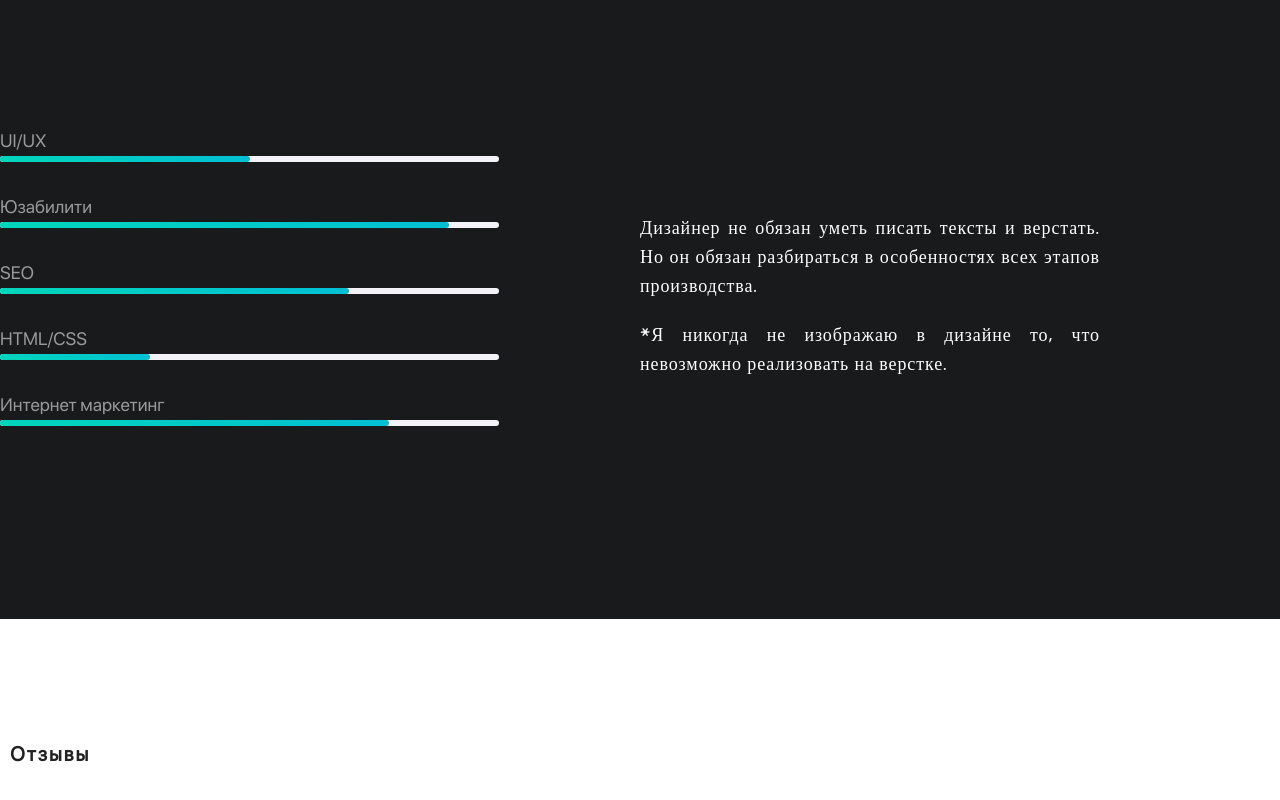
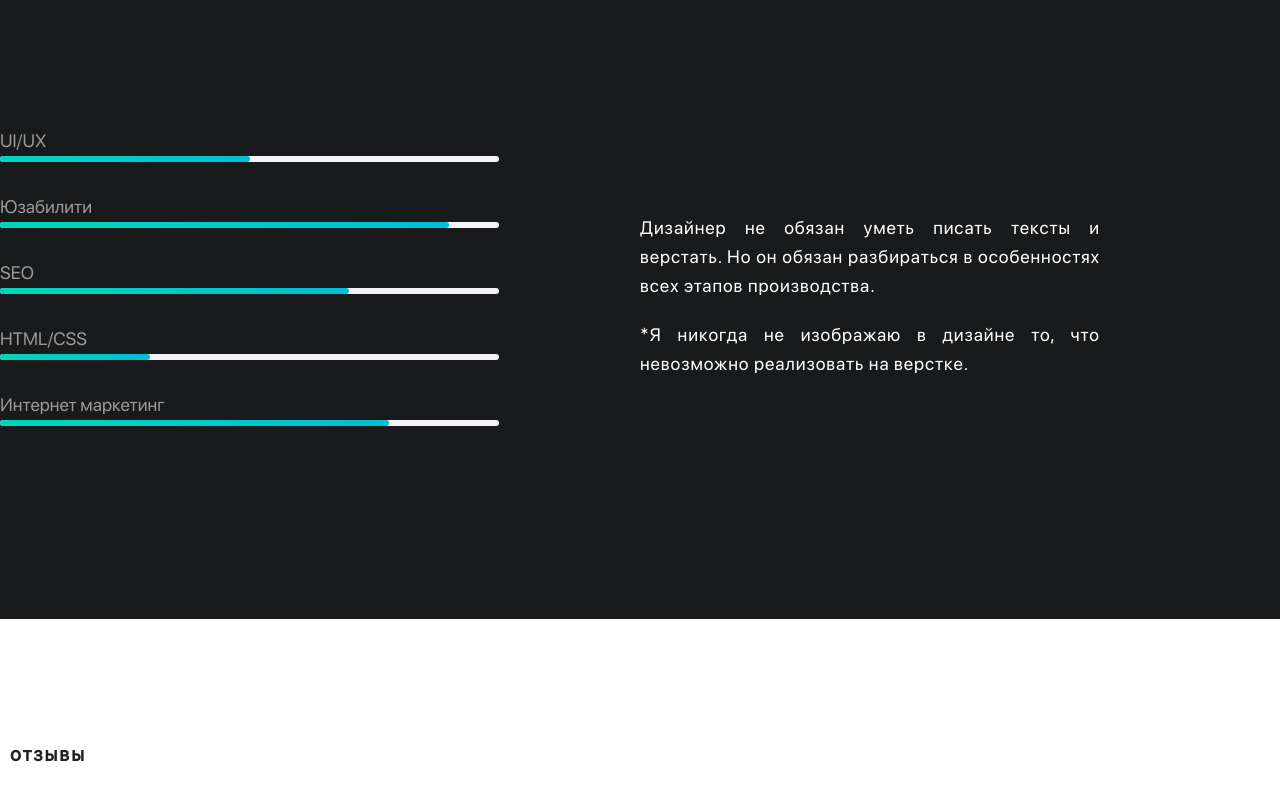
Before and after one commit to Domask2/portfolio-vera, a React (Create React App) app: page / in a window 1280 px wide. Shown: the part 6060-6860 px from the top of the page. Built offline with nearby package versions, Linux system fonts and the light colour scheme.

Commit message:
refact skills + animation

```diff
--- a/src/components/Reviews/Reviews.tsx
+++ b/src/components/Reviews/Reviews.tsx
@@ -6,7 +6,7 @@ import './Reviews.scss';
 const Reviews = () => (
     <div className='reviews'>
         <div className="wrapper">
-            <h3 className='reviews_title'>Отзывы</h3>
+            <h3 className='reviews_title'>отзывы</h3>
             <div className="reviews_wrapper">
                 <Slider/>
 
--- /dev/null
+++ b/src/components/Skills/ProgramCard.scss
@@ -0,0 +1,15 @@
+.program {
+  display: flex;
+  flex-direction: column;
+  align-items: center;
+
+  img {
+    padding-top: 13px;
+    margin-bottom: 20px;
+  }
+
+  .txt {
+    font-size: 20px;
+    color: #555555;
+  }
+}
--- /dev/null
+++ b/src/components/Skills/ProgramCard.tsx
@@ -0,0 +1,13 @@
+import React from 'react';
+import './ProgramCard.scss';
+
+const ProgramCard = ({item}: { item: { id: number, src: string, title: string } }) => (
+    <div className="program">
+        <img src={item.src} alt={item.title}/>
+        <div className="txt">
+            {item.title}
+        </div>
+    </div>
+)
+
+export default ProgramCard;
--- /dev/null
+++ b/src/components/Skills/SkillCard.tsx
@@ -0,0 +1,19 @@
+import React from 'react';
+import {Fade} from "react-awesome-reveal";
+import './SkillsCard.scss';
+
+const SkillCard = ({item}: { item: { id: number, title: string, percent: string } }) => (
+    <div className="skill_card">
+        <div className="skill_card_title">
+            {item.title}
+        </div>
+
+        <Fade direction='left' fraction={0} triggerOnce>
+            <div className="skill_card_grape">
+                <div style={{width: `${item.percent}`}} className="grape_percent"/>
+            </div>
+        </Fade>
+    </div>
+)
+
+export default SkillCard;
--- a/src/components/Skills/Skills.scss
+++ b/src/components/Skills/Skills.scss
@@ -1,5 +1,5 @@
 .skills {
-  background: #191A1B;
+  background: var(--background-defoult);
 
   &_title {
     font-size: 20px;
@@ -12,57 +12,20 @@
 
   &_wrapper {
     padding-bottom: 159px;
-    .box_program {
+
+    .skills_programs {
       display: flex;
       justify-content: space-around;
       margin-bottom: 168px;
-
-      .skill {
-        display: flex;
-        flex-direction: column;
-        align-items: center;
-
-        img {
-          padding-top: 13px;
-          margin-bottom: 20px;
-        }
-
-        .txt {
-          font-size: 20px;
-          color: #555555;
-        }
-      }
     }
 
     .box_content {
       display: flex;
 
-      &_grap {
+      &_grape {
         flex: 1;
         display: flex;
         flex-direction: column;
-
-        .box_content_value {
-
-          .title {
-            font-size: 18px;
-            color: #999999;
-            margin-bottom: 5px;
-          }
-
-          .grap {
-            width: 499.12px;
-            height: 6px;
-            background: #F3F2F7;
-            border-radius: 8.00001px;
-            margin-bottom: 34px;
-            &_procent {
-              background: -webkit-linear-gradient(80.89deg, #00D7B9 0%, #00BDD7 104.17%);
-              border-radius: 8.00001px;
-              height: 100%;
-            }
-          }
-        }
       }
 
       &_txt {
@@ -78,15 +41,12 @@
           letter-spacing: 0.05em;
           color: #fff;
           text-align: justify;
-          font-family: Gumela, serif;
           padding-right: 180px;
-
         }
 
         .txt_one {
           margin-bottom: 20px;
         }
-
       }
     }
   }
--- a/src/components/Skills/Skills.tsx
+++ b/src/components/Skills/Skills.tsx
@@ -1,99 +1,44 @@
 import React from 'react';
 import './Skills.scss';
-
-const arrSkills = [
-    {
-        id: 0,
-        src: 'https://yanakhodkina.com/wp-content/themes/yanakhodkina_2/images/Ps.svg',
-        title: 'Photoshop'
-    },
-    {
-        id: 1,
-        src: 'https://yanakhodkina.com/wp-content/themes/yanakhodkina_2/images/figma.svg',
-        title: 'Figma'
-    },
-    {
-        id: 2,
-        src: 'https://yanakhodkina.com/wp-content/themes/yanakhodkina_2/images/Ai.svg',
-        title: 'Illustrator'
-    },
-    {
-        id: 3,
-        src: 'https://yanakhodkina.com/wp-content/themes/yanakhodkina_2/images/infinity.svg',
-        title: 'Другие'
-    },
-];
-
-const value = [
-    {
-        id: 0,
-        title: 'UI/UX',
-        procent: '50%',
-    },
-    {
-        id: 1,
-        title: 'Юзабилити',
-        procent: '90%',
-    },
-    {
-        id: 3,
-        title: 'SEO',
-        procent: '70%',
-    },
-    {
-        id: 4,
-        title: 'HTML/CSS',
-        procent: '30%',
-    },
-    {
-        id: 5,
-        title: 'Интернет маркетинг',
-        procent: '78%',
-    },
-]
-
+import {Fade} from "react-awesome-reveal";
+import {programs, skills} from "../../data";
+import ProgramCard from "./ProgramCard";
+import SkillCard from "./SkillCard";
 
 const Skills = () => (
     <div className='skills'>
         <div className="wrapper">
-            <h3 className='skills_title'>Скиллы</h3>
+            <h3 className='skills_title'>cкиллы</h3>
 
             <div className="skills_wrapper">
-                <div className="box_program">
-                    {
-                        arrSkills.map((item) => (
-                            <div key={item.id} className="skill">
-                                <img src={item.src} alt={item.title}/>
-                                <div className="txt">
-                                    {item.title}
-                                </div>
-
-                            </div>
-                        ))
-                    }
-                </div>
-
-                <div className="box_content">
-                    <div className="box_content_grap">
+                <Fade triggerOnce fraction={0}>
+                    <div className="skills_programs">
                         {
-                            value.map((item) => (
-                                <div key={item.id} className="box_content_value">
-                                    <div className="title">
-                                        {item.title}
-                                    </div>
-
-                                    <div className="grap">
-                                        <div style={{width: `${item.procent}`}} className="grap_procent"/>
-                                    </div>
-                                </div>
+                            programs.length > 0 && programs.map((item) => (
+                                <ProgramCard key={item.id} item={item}/>
                             ))
                         }
                     </div>
+                </Fade>
+                <div className="box_content">
+                    <div className="box_content_grape">
+                        {
+                            skills.length > 0 && skills.map((item) => (
+                                <SkillCard key={item.id} item={item}/>
+                            ))
+                        }
+                    </div>
+
                     <div className="box_content_txt">
-                        <p className='txt_one'>Дизайнер не обязан уметь писать тексты и верстать.
-                            Но он обязан разбираться в особенностях всех этапов производства.
-                        </p>
-                        <p className='txt_two'>*Я никогда не изображаю в дизайне то, что невозможно реализовать на верстке.</p>
+                        <Fade triggerOnce fraction={0} direction='right'>
+                            <p className='txt_one'>Дизайнер не обязан уметь писать тексты и верстать.
+                                Но он обязан разбираться в особенностях всех этапов производства.
+                            </p>
+                        </Fade>
+                        <Fade triggerOnce fraction={0} direction='up'>
+                            <p className='txt_two'>*Я никогда не изображаю в дизайне то, что невозможно реализовать на
+                                верстке.</p>
+                        </Fade>
                     </div>
                 </div>
             </div>
--- /dev/null
+++ b/src/components/Skills/SkillsCard.scss
@@ -0,0 +1,21 @@
+.skill_card {
+  &_title {
+    font-size: 18px;
+    color: #999999;
+    margin-bottom: 5px;
+  }
+
+  &_grape {
+    width: 499.12px;
+    height: 6px;
+    background: #F3F2F7;
+    border-radius: 8.00001px;
+    margin-bottom: 34px;
+
+    .grape_percent {
+      background: -webkit-linear-gradient(80.89deg, #00D7B9 0%, #00BDD7 104.17%);
+      border-radius: 8.00001px;
+      height: 100%;
+    }
+  }
+}
--- a/src/components/Specialty/SpecialtyCard.tsx
+++ b/src/components/Specialty/SpecialtyCard.tsx
@@ -13,7 +13,6 @@ const SpecialtyCard: FC<SCType> = ({item, animationPosition}) => (
     <div className="specialty_card">
         {
             item.length > 0 && item.map((item, index) => {
-
                     const pos: string = animationPosition[index]
                     return (
                         <Fade key={item.id} fraction={0} triggerOnce direction={pos as FadeDirection} cascade>
--- a/src/data.ts
+++ b/src/data.ts
@@ -1,6 +1,6 @@
 import {MenuItemType} from "./components/Navigation/type";
 
-export const menu: MenuItemType[] = [
+const menu: MenuItemType[] = [
     {
         id: 1,
         title: 'Портфолио',
@@ -78,7 +78,7 @@ export const menu: MenuItemType[] = [
 
     }
 ];
-export const employments = [
+const employments = [
     {
         id: 1,
         number: '01',
@@ -101,7 +101,7 @@ export const employments = [
         link: "#/",
     }
 ];
-export const arrPortfolio = [
+const arrPortfolio = [
     {
         id: 0,
         src: "https://images.unsplash.com/photo-1661956601349-f61c959a8fd4?ixlib=rb-4.0.3&ixid=MnwxMjA3fDF8MHxwaG90by1wYWdlfHx8fGVufDB8fHx8&auto=format&fit=crop&w=1471&q=80",
@@ -168,7 +168,7 @@ export const arrPortfolio = [
     },
 
 ];
-export const arrSpecialty = [
+const arrSpecialty = [
     {
         id: 0,
         title: 'Постраничное согласование',
@@ -204,3 +204,54 @@ export const arrSpecialty = [
         txt: 'Если я называю сроки, то будьте уверены, что мы в них уложимся.И часто даже закончим раньше, если конечно сроки не будете затягивать вы ;)'
     },
 ];
+const programs = [
+    {
+        id: 0,
+        src: 'https://yanakhodkina.com/wp-content/themes/yanakhodkina_2/images/Ps.svg',
+        title: 'Photoshop'
+    },
+    {
+        id: 1,
+        src: 'https://yanakhodkina.com/wp-content/themes/yanakhodkina_2/images/figma.svg',
+        title: 'Figma'
+    },
+    {
+        id: 2,
+        src: 'https://yanakhodkina.com/wp-content/themes/yanakhodkina_2/images/Ai.svg',
+        title: 'Illustrator'
+    },
+    {
+        id: 3,
+        src: 'https://yanakhodkina.com/wp-content/themes/yanakhodkina_2/images/infinity.svg',
+        title: 'Другие'
+    },
+];
+const skills = [
+    {
+        id: 0,
+        title: 'UI/UX',
+        percent: '50%',
+    },
+    {
+        id: 1,
+        title: 'Юзабилити',
+        percent: '90%',
+    },
+    {
+        id: 3,
+        title: 'SEO',
+        percent: '70%',
+    },
+    {
+        id: 4,
+        title: 'HTML/CSS',
+        percent: '30%',
+    },
+    {
+        id: 5,
+        title: 'Интернет маркетинг',
+        percent: '78%',
+    },
+];
+
+export {menu, employments, arrPortfolio, arrSpecialty, programs, skills};
--- a/src/scss/app.scss
+++ b/src/scss/app.scss
@@ -9,6 +9,7 @@
   --white: #ffffff;
   --black: #000000;
 
+  --background-defoult: #191A1B;
   --background-header: #191A1B;
   --background-submenu: #202223;
   --backgroundColor: #232323;
```
